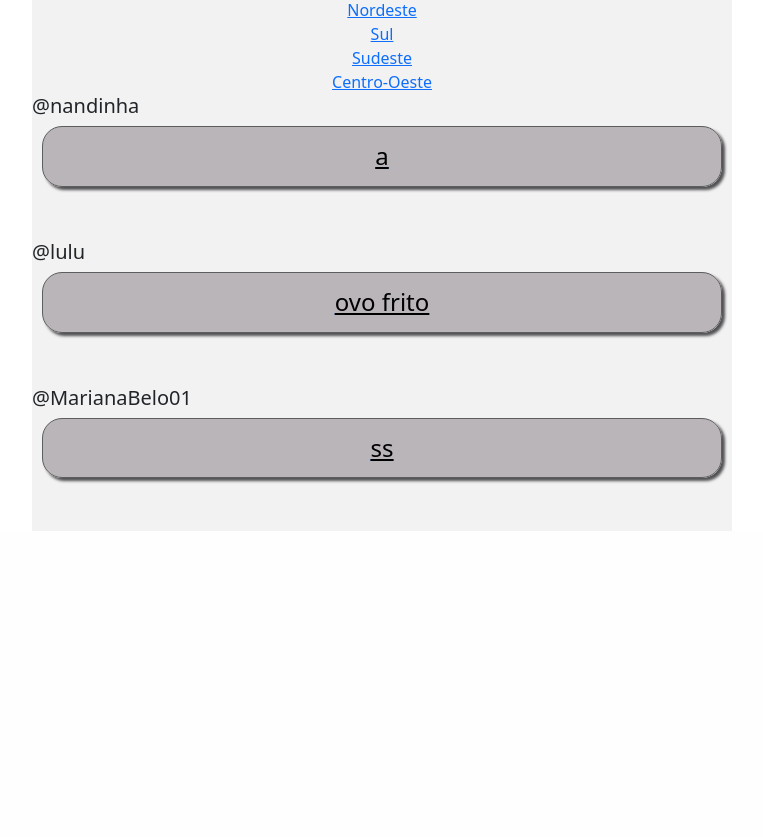
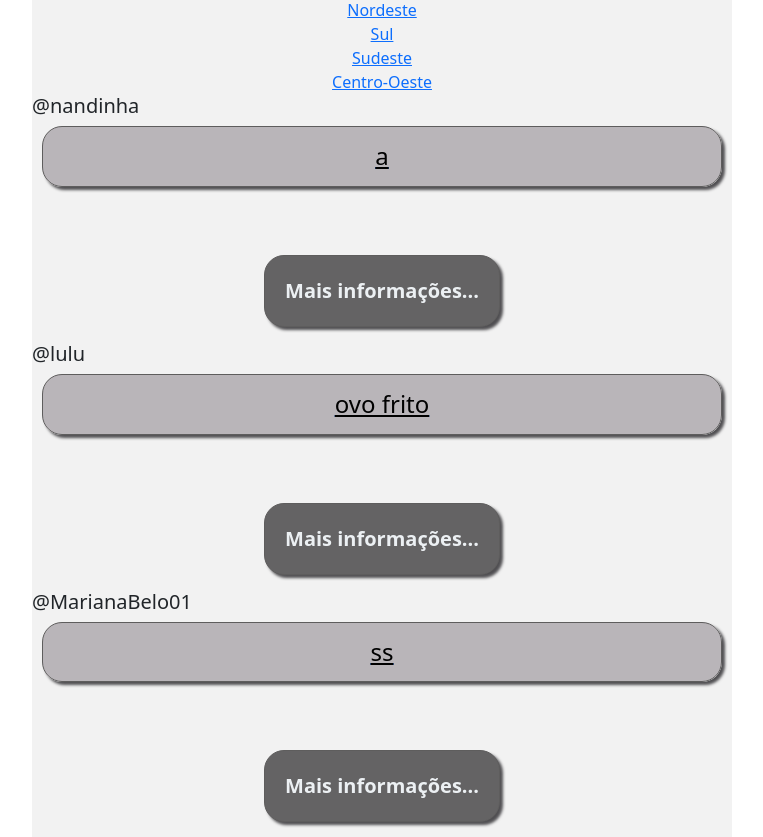
Before and after one commit to grupoSWEP/SWEP, a Django app: page /feed/ in a window 1280 px wide. Shown: the part 488-1325 px from the top of the page, without its empty margins (258-1021 px from the left). Before the commit the page ends 972 px from the top, so only its background shows below. Run offline with Django 4.2, Linux system fonts and the light colour scheme; data comes from the database, SQL or seed files in the repository; some libraries are stand-ins or nearby versions.

Commit message:
Template feed

```diff
--- a/swepApp/templates/feed.html
+++ b/swepApp/templates/feed.html
@@ -91,6 +91,7 @@
       {% for recipe in posts %}
         <h3>@{{recipe.author}}</h3>
         <a href="{% url 'Receita' recipe.id %}"><h4>{{recipe.titulo}} </h4></a></br></br>
+        <button class="infomacoes">Mais informações...</button></a>
       {% endfor %}
     {% endblock %}
     </div>
```
